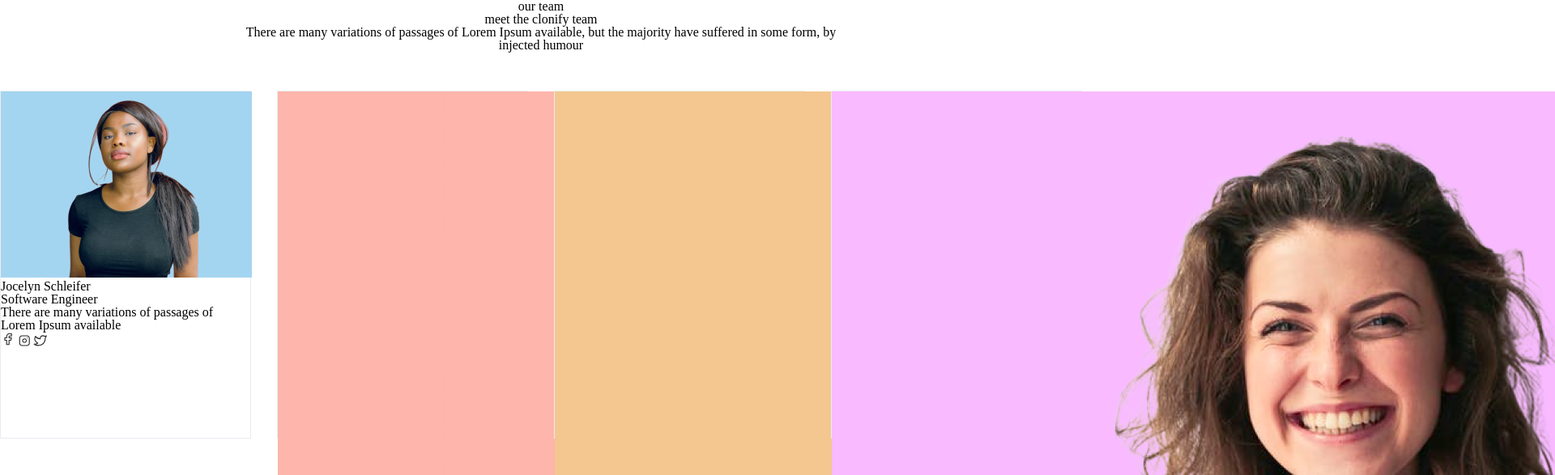
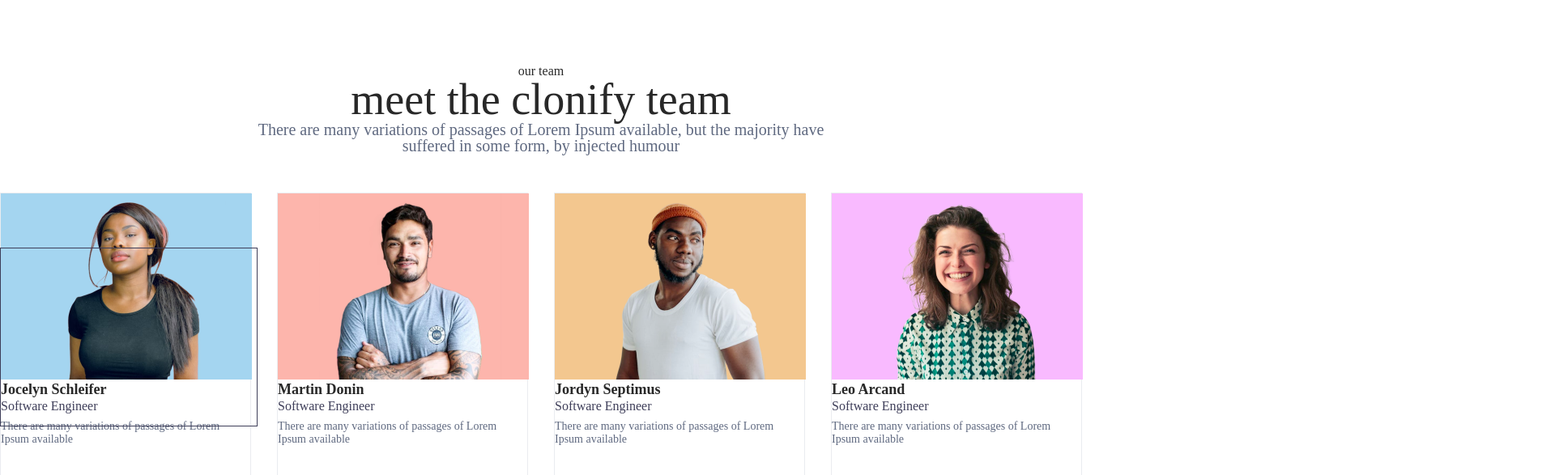
Before and after one commit to lizi-8/lesson5, a plain HTML site: page index.html in a window 1280 px wide. Shown: the top 587 px of the page at 81% size, 1920 px wide, since content can reach past the window. Drawn offline with Linux system fonts and the light colour scheme.

Commit message:
add styling of html's main part

```diff
--- a/css/style.css
+++ b/css/style.css
@@ -8,12 +8,41 @@
     width: 760px;
     margin: 0 auto;
     margin-bottom: 48px;
+    margin-top: 80px;
+}
+h1{
+    font-family: 'Inter 28pt';
+    font-size: 54px;
+    color: #282828;
+
+}
+h4{
+    font-family: 'Inter 28pt';
+    margin-bottom: 4px;
+    color: #282828;
+    font-size: 18px;
+    font-weight: 600;
 }
 h5{
+    font-family: 'Inter 28pt';
+    font-size: 16px;
+    color: #282828;
 
 }
-h1{
-
+h6{
+    font-family: 'Inter 28pt';
+    margin-bottom: 8px;
+    color: #3E3E59;
+}
+span{
+    font-family: 'Inter 28pt';
+    color: #5F6980;
+    font-size: 14px;
+}
+p{
+    font-family: 'Inter 28pt';
+    font-size: 20px;
+    color: #5F6980;
 }
 .flex-row{
     display: flex;
@@ -28,3 +57,36 @@ h1{
     border: 1px solid #EAECF0
 
 }
+.image{
+    width: 310px;
+    height: 230px;
+}
+.contact-block{
+    margin-top: 60px;
+    display: flex;
+}
+.contact-line{
+    background-color: #F2F4F7;
+    height: 36px;
+    width: 36px;
+    border-radius: 100%;
+    display: flex;
+    margin-right: 16px;
+}
+.icon{
+    align-items: center;
+    margin: 9px;
+}
+.main-footer{
+    margin-top: 48px;
+    color: #53535354;
+    width: 100%;
+    height: 460px;
+    display: flex;
+}
+.block-1{
+    width: 318.05px;
+    height: 221px;
+    top: 108px;
+    border:1px solid #3E3E59
+}
```
